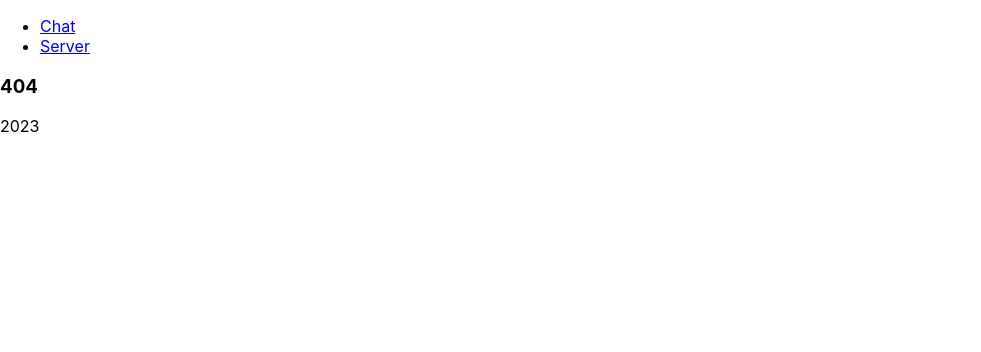
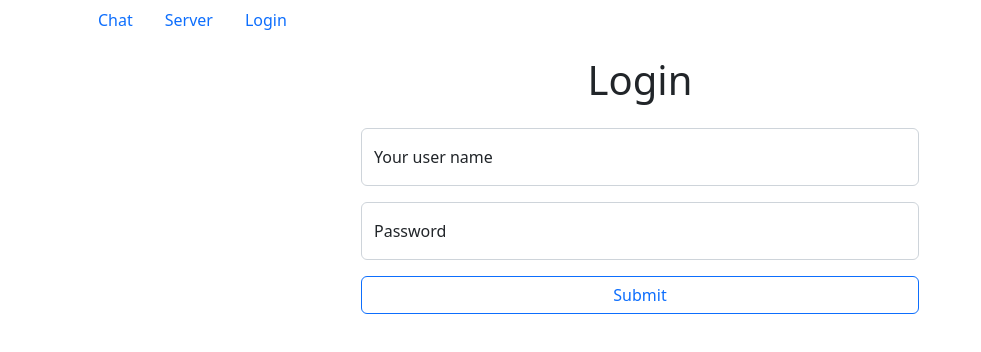
Before and after one commit to AlexanderIzmailov/frontend-project-12, a React (Create React App) app in the folder frontend/: page /login in a window 1280 px wide. Before the commit this address had no page. Shown: the top 352 px of the page, without its empty margins (0-981 px from the left). Built offline with nearby package versions, Linux system fonts and the light colour scheme.

Commit message:
Added bootstrap, layout, login-page with validation

```diff
--- a/frontend/package.json
+++ b/frontend/package.json
@@ -7,11 +7,15 @@
     "@testing-library/jest-dom": "^5.16.5",
     "@testing-library/react": "^13.4.0",
     "@testing-library/user-event": "^13.5.0",
+    "bootstrap": "^5.2.3",
+    "formik": "^2.2.9",
     "react": "^18.2.0",
+    "react-bootstrap": "^2.7.2",
     "react-dom": "^18.2.0",
     "react-router-dom": "^6.10.0",
     "react-scripts": "5.0.1",
-    "web-vitals": "^2.1.4"
+    "web-vitals": "^2.1.4",
+    "yup": "^1.0.2"
   },
   "scripts": {
     "start": "react-scripts start",
--- a/frontend/src/App.js
+++ b/frontend/src/App.js
@@ -2,6 +2,7 @@ import { BrowserRouter, Routes, Route } from 'react-router-dom';
 import { Layout } from './components/Layout.jsx';
 import { Login } from './components/Login.jsx';
 import { PageNotFound } from './components/PageNotFound.jsx';
+import 'bootstrap/dist/css/bootstrap.min.css';
 
 function App() {
   return (
@@ -9,7 +10,8 @@ function App() {
       <Routes>
         <Route path="/" element={<Layout />}>
           <Route path="*" element={<PageNotFound />}/>
-          <Route index element={<Login />}/>
+
+          <Route path="login" element={<Login />}/>
         </Route>
       </Routes>
     </BrowserRouter>
--- a/frontend/src/components/Layout.jsx
+++ b/frontend/src/components/Layout.jsx
@@ -1,16 +1,24 @@
 import { Link, Outlet } from 'react-router-dom';
+
+import Nav from 'react-bootstrap/Nav';
 
 export const Layout = () => {
   return (
     <>
-      <header>
-        <ul>
-          <li><Link to="/">Chat</Link></li>
-          <li><Link to="/api/v1/data">Server</Link></li>
-        </ul>
+      <header className="container">
+        <Nav>
+          <Nav.Item>
+            <Link className="nav-link" to="/">Chat</Link>
+          </Nav.Item>
+          <Nav.Item>
+            <Link className="nav-link" to="api/v1/data">Server</Link>
+          </Nav.Item>
+          <Nav.Item>
+            <Link className="nav-link" to="login">Login</Link>
+          </Nav.Item>
+        </Nav>
       </header>
       <Outlet />
-      <footer>2023</footer>
     </>
   )
 }
--- a/frontend/src/components/Login.jsx
+++ b/frontend/src/components/Login.jsx
@@ -1,5 +1,76 @@
+import { useFormik } from 'formik';
+import * as Yup from 'yup';
+import 'bootstrap/dist/css/bootstrap.min.css';
+import Button from 'react-bootstrap/Button';
+import Form from 'react-bootstrap/Form';
+import FloatingLabel from 'react-bootstrap/FloatingLabel';
+
 export const Login = () => {
-    return (
-        <div>Future Form</div>
-    )
+  const formik = useFormik({
+    initialValues: {
+      userName: '',
+      password: '',
+    },
+    validationSchema: Yup.object({
+      userName: Yup.string()
+        .required('Required'),
+      password: Yup.string()
+        .required('Required'),
+    }),
+    onSubmit: (values) => {
+      console.log('Values :', values)
+    }
+  });
+
+  return (
+    <div className="container center-block">
+      <Form onSubmit={formik.handleSubmit} className="col-12 col-md-6 mt-3 mt-mb-0 mx-auto">
+        <h1 className="text-center mb-4">Login</h1>
+
+        <Form.Group className="mb-3" controlId="userName">
+          <FloatingLabel
+            controlId="userName"
+            label="Your user name"
+            className="mb-3"
+          >
+            <Form.Control
+                type="text"
+                onChange={formik.handleChange}
+                onBlur={formik.handleBlur}
+                value={formik.values.userName}
+                placeholder="Your user name"
+              />
+              <Form.Text className="text-danger">
+                {formik.touched.userName && formik.errors.userName ? (
+                <div>{formik.errors.userName}</div>
+                ) : null}
+              </Form.Text>
+          </FloatingLabel>
+
+          <FloatingLabel
+            controlId="password"
+            label="Password"
+            className="mb-3"
+          >
+            <Form.Control
+                type="password"
+                onChange={formik.handleChange}
+                onBlur={formik.handleBlur}
+                value={formik.values.password}
+                placeholder="Your user name"
+              />
+              <Form.Text className="text-danger">
+                {formik.touched.password && formik.errors.password ? (
+                <div>{formik.errors.password}</div>
+                ) : null}
+              </Form.Text>
+          </FloatingLabel>
+          <Button className="w-100 mb-3 btn btn-outline-primary" variant="outline-primary" type="submit">
+            Submit
+          </Button>
+
+        </Form.Group>
+      </Form>
+    </div>
+  )
 }
```
Also changed, not shown: 1 other file (tests, documents, lock files or other folders).
